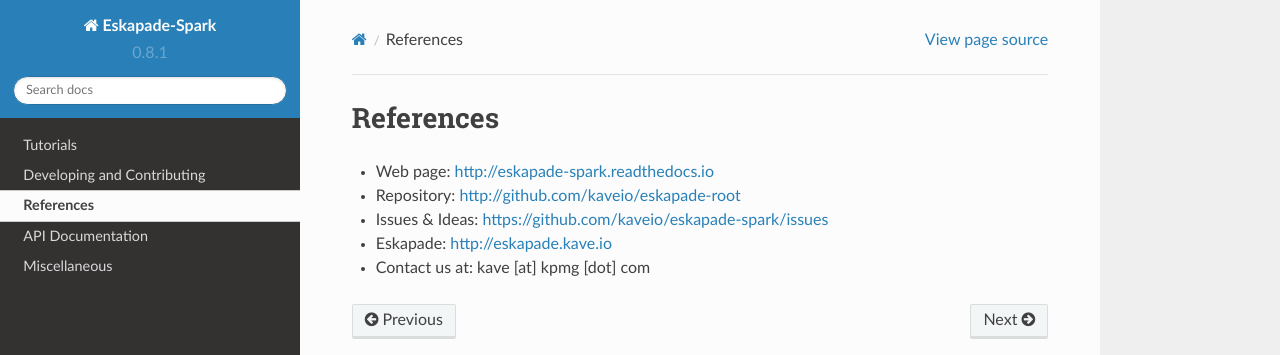
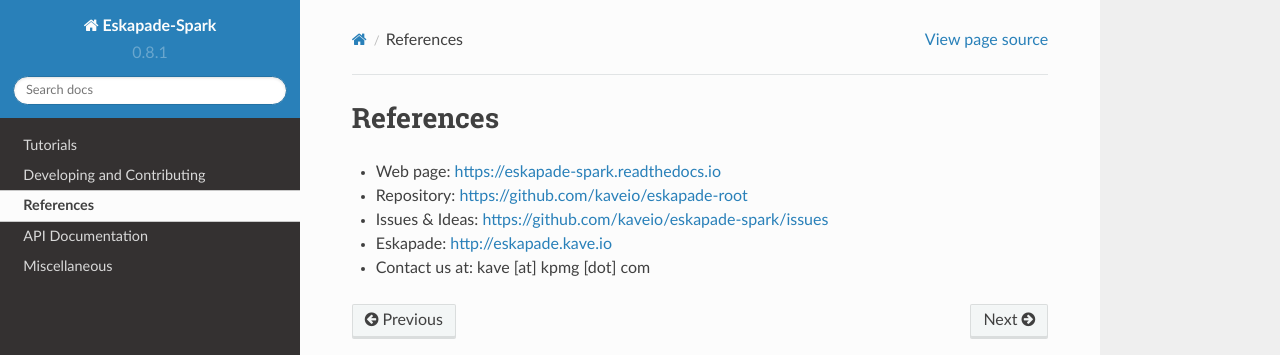
Before and after one commit to KaveIO/Eskapade-Spark, a Sphinx documentation site: the page built from docs/source/references.rst, in a window 1280 px wide. Shown: the top 355 px of the page. Built offline with Sphinx 7.4.7 and the Read the Docs theme 2.0.0, drawn with Linux system fonts in a browser that asks for light colours; some of the changed lines change nothing that is shown.

Commit message:
Docs: fix of references to https

```diff
--- a/docs/source/references.rst
+++ b/docs/source/references.rst
@@ -2,8 +2,8 @@
 References
 ==========
 
-* Web page: http://eskapade-spark.readthedocs.io
-* Repository: http://github.com/kaveio/eskapade-root
+* Web page: https://eskapade-spark.readthedocs.io
+* Repository: https://github.com/kaveio/eskapade-root
 * Issues & Ideas: https://github.com/kaveio/eskapade-spark/issues
 * Eskapade: http://eskapade.kave.io
 * Contact us at: kave [at] kpmg [dot] com
```
